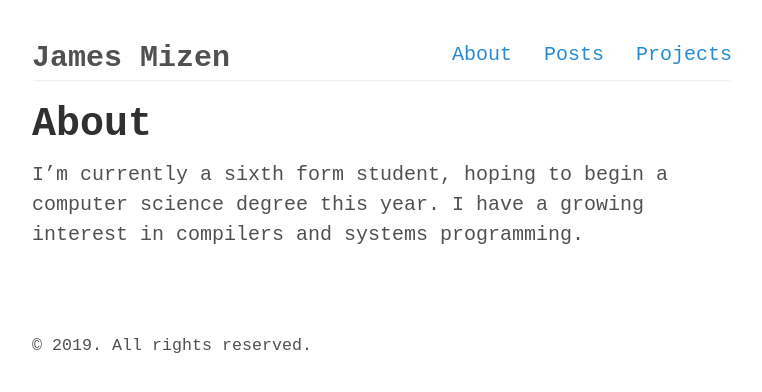
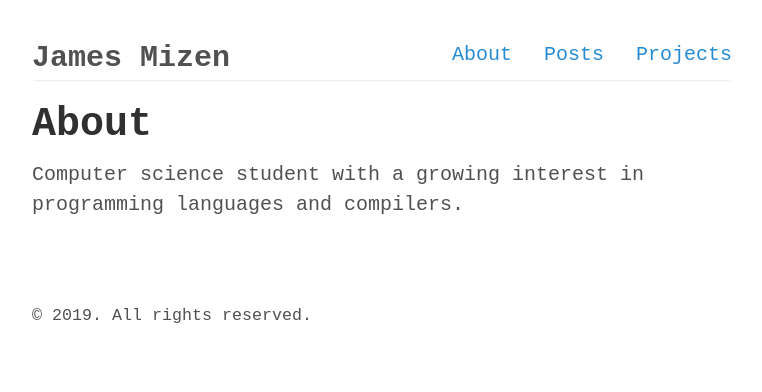
Before and after one commit to miiizen/miiizen.github.io, a Jekyll site: the page built from about.md, in a window 1280 px wide. Shown: the top 392 px of the page, without its empty margins (258-1020 px from the left). Built offline with Jekyll 4.4.1, drawn with Linux system fonts in a browser that asks for light colours.

Commit message:
update about

```diff
--- a/about.md
+++ b/about.md
@@ -3,5 +3,4 @@ layout: page
 title: About
 ---
 
-I'm currently a sixth form student, hoping to begin a computer science degree this year.
-I have a growing interest in compilers and systems programming.
+Computer science student with a growing interest in programming languages and compilers.
```
